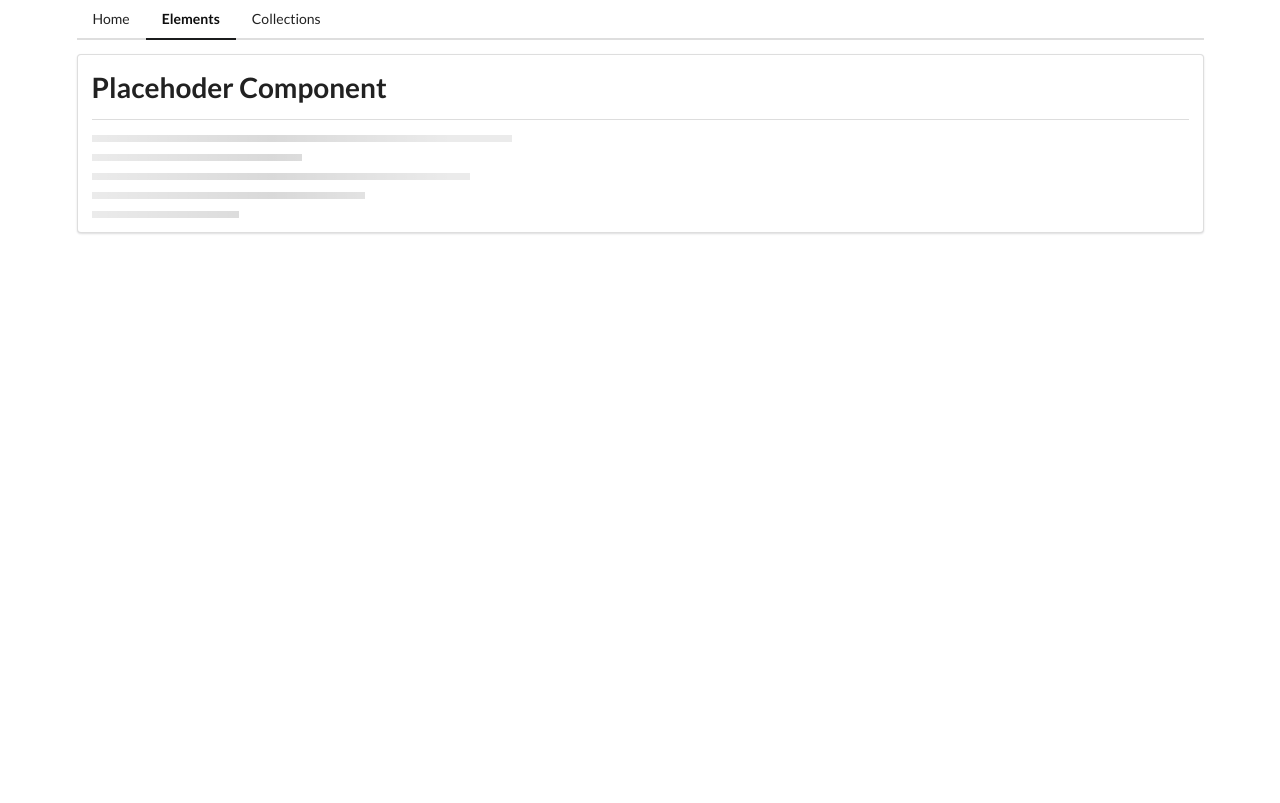
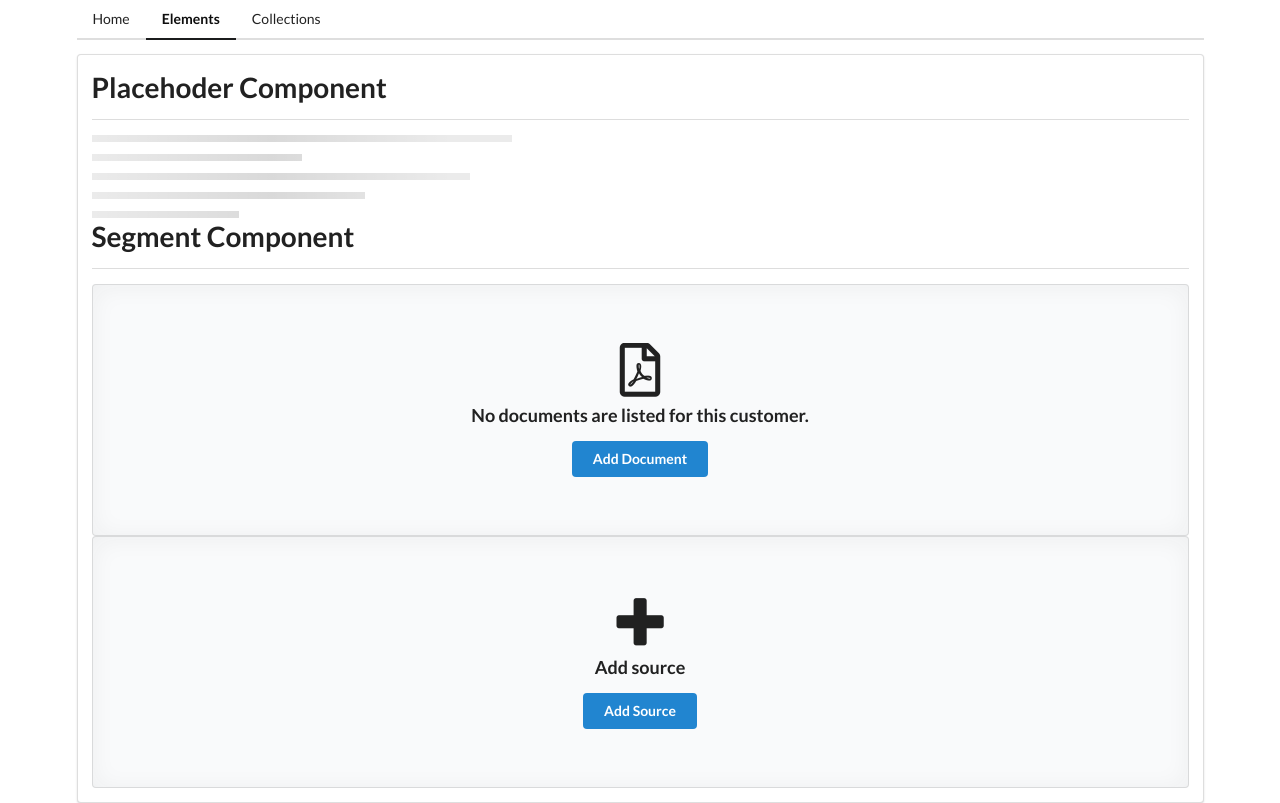
Before and after one commit to Idrees-Mo/ng-comps, an Angular app: page /elements in a window 1280 px wide. Built offline with nearby package versions, Linux system fonts and the light colour scheme.

Commit message:
add reuseable component with ng-content, segment-component

```diff
--- a/src/app/elements/elements-home/elements-home.component.html
+++ b/src/app/elements/elements-home/elements-home.component.html
@@ -1,3 +1,17 @@
 <app-divider> Placehoder Component </app-divider>
-
 <app-placeholder [header]="false" [lines]="5"></app-placeholder>
+<app-divider> Segment Component </app-divider>
+<app-segment>
+  <header>
+    <i class="pdf file outline icon"></i>
+    No documents are listed for this customer.
+  </header>
+  <div class="ui primary button">Add Document</div>
+</app-segment>
+<app-segment>
+  <header>
+    <i class="add icon"></i>
+    Add source
+  </header>
+  <div class="ui primary button">Add Source</div>
+</app-segment>
--- a/src/app/elements/elements.module.ts
+++ b/src/app/elements/elements.module.ts
@@ -6,9 +6,10 @@
 import { PlaceholderComponent } from './placeholder/placeholder.component';
 import { TimesDirective } from './times.directive';
 import { SharedModule } from '../shared/shared.module';
+import { SegmentComponent } from './segment/segment.component';
 
 @NgModule({
-  declarations: [ElementsHomeComponent, PlaceholderComponent, TimesDirective],
+  declarations: [ElementsHomeComponent, PlaceholderComponent, TimesDirective, SegmentComponent],
   imports: [CommonModule, ElementsRoutingModule, SharedModule],
 })
 export class ElementsModule {}
--- /dev/null
+++ b/src/app/elements/segment/segment.component.html
@@ -0,0 +1,6 @@
+<div class="ui placeholder segment">
+  <div class="ui icon header">
+    <ng-content select="header"></ng-content>
+  </div>
+  <ng-content></ng-content>
+</div>
```
Also changed, not shown: src/app/elements/segment/segment.component.ts (added, +10 -0 lines), src/app/elements/segment/segment.component.css (added), 1 other file (tests, documents, lock files or other folders).
